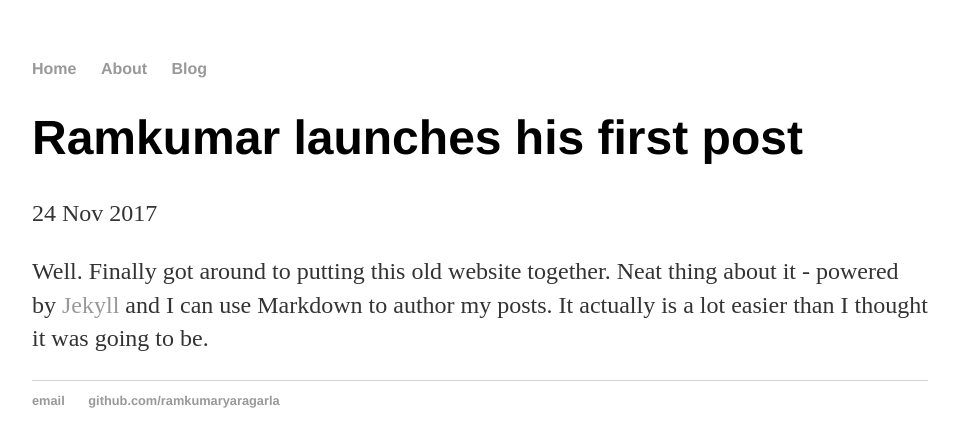
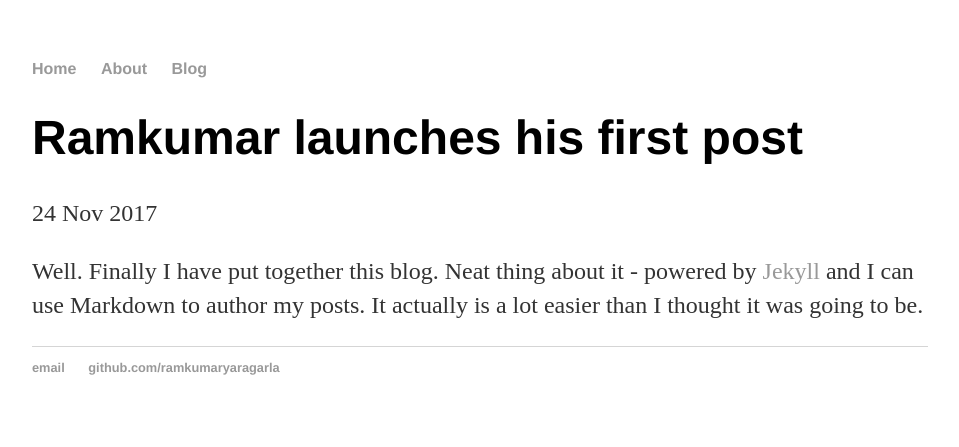
Before and after one commit to RamkumarYaragarla/worko, a Jekyll site: the page built from _posts/2017-11-24-ramkumar-firstpost-launched.md, in a window 1280 px wide. Shown: the top 447 px of the page, without its empty margins (160-1119 px from the left). Built offline with Jekyll 4.4.1, drawn with Linux system fonts in a browser that asks for light colours.

Commit message:
Update 2017-11-24-ramkumar-firstpost-launched.md

```diff
--- a/_posts/2017-11-24-ramkumar-firstpost-launched.md
+++ b/_posts/2017-11-24-ramkumar-firstpost-launched.md
@@ -4,6 +4,6 @@
 date: 2017-11-24
 ---
 
-Well. Finally got around to putting this old website together.
+Well. Finally I have put together this blog.
 Neat thing about it - powered by [Jekyll](http://jekyllrb.com) and I can use Markdown to author my posts.
 It actually is a lot easier than I thought it was going to be.
```
